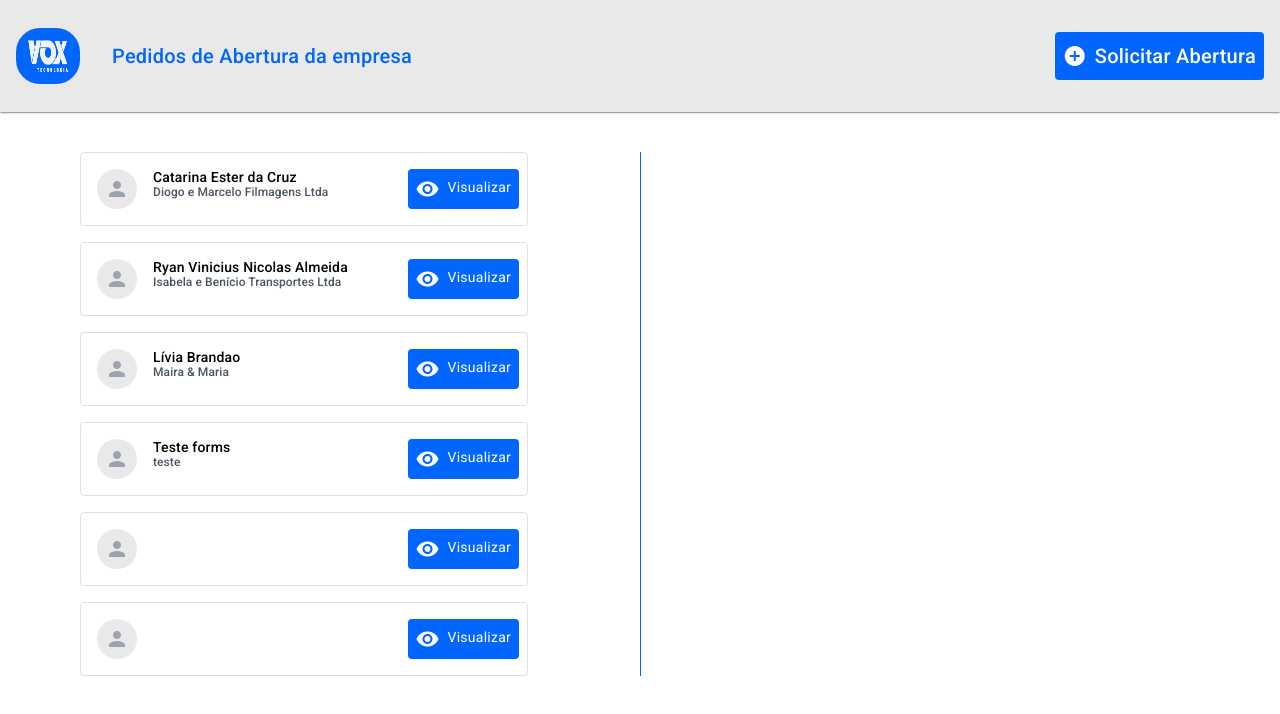
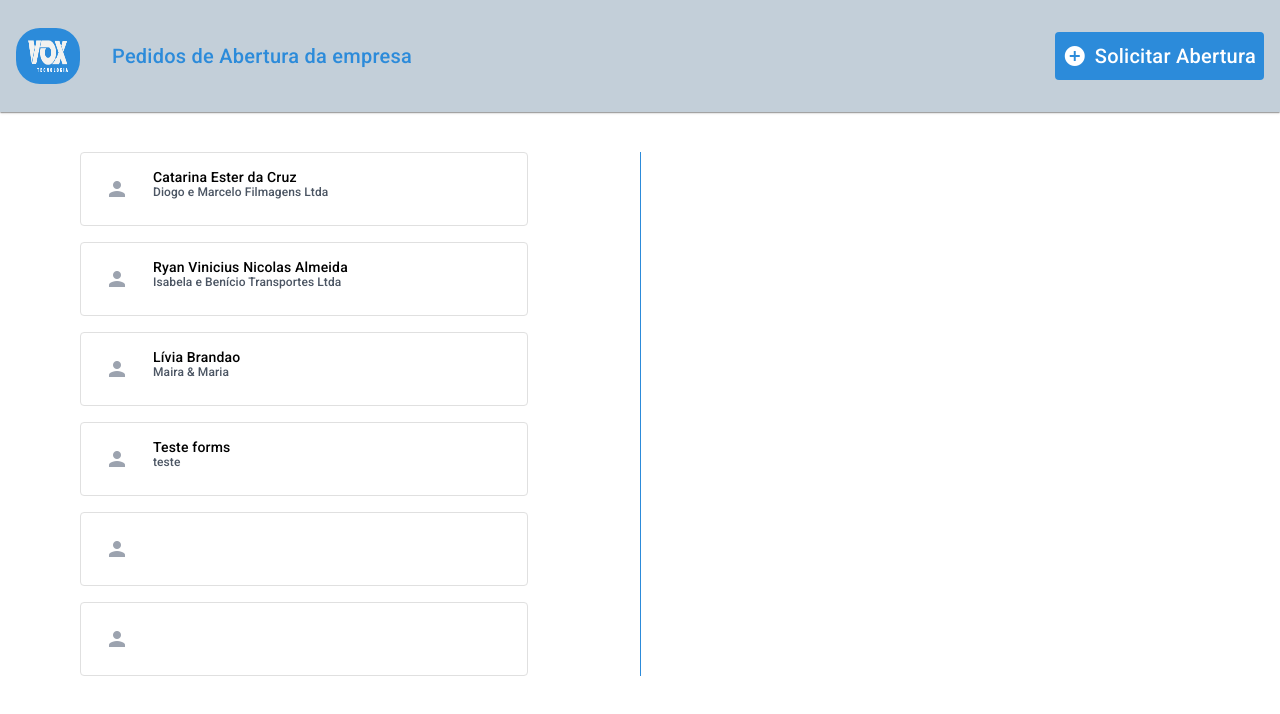
Before and after one commit to livbrandao/vox-aberturaEmpresas, an Angular app: page / in a window 1280 px wide. Shown: the top 714 px of the page. Built offline with nearby package versions, Linux system fonts and the light colour scheme; data requests are answered from the project's data file.

Commit message:
colors adjust

```diff
--- a/src/app/components/header/header.component.html
+++ b/src/app/components/header/header.component.html
@@ -1,12 +1,14 @@
-<mat-toolbar class="bg-tertiary flex justify-between h-28 mat-elevation-z1">
+<mat-toolbar
+  class="bg-secondary-dark flex justify-between h-28 mat-elevation-z1"
+>
   <div class="flex items-center">
-    <a href="/" class="mr-8 bg-primary rounded-3xl p-3">
+    <a href="/" class="mr-8 bg-primary-light rounded-3xl p-3">
       <img src="assets/img/vox-tecnologia.png" alt="logo" class="w-10 h-8" />
     </a>
-    <span class="m-0 text-primary">{{ title }}</span>
+    <span class="m-0 text-primary-light">{{ title }}</span>
   </div>
   <button
-    class="bg-primary text-white rounded p-2 flex items-center"
+    class="bg-primary-light text-tertiary-light rounded p-2 flex items-center"
     mat-raised-button
     (click)="navigateToNewCompanies()"
     *ngIf="exibirBotao"
--- a/src/app/pages/empresa/empresa-lista/empresa-lista.component.html
+++ b/src/app/pages/empresa/empresa-lista/empresa-lista.component.html
@@ -8,7 +8,7 @@
       ></app-card>
     </div>
   </div>
-  <div class="border-l border-primary w-[50%]">
+  <div class="border-l border-primary-light w-[50%]">
     <app-detail-card
       *ngIf="selectedDetail"
       [title]="selectedDetail?.title ?? ''"
--- a/src/app/shared/detail-card/detail-card.component.html
+++ b/src/app/shared/detail-card/detail-card.component.html
@@ -4,7 +4,4 @@
   <mat-card-subtitle class="text-xs text-gray-600">{{
     subtitle
   }}</mat-card-subtitle>
-  <!-- <mat-card-content>
-    <p>{{ content }}</p>
-  </mat-card-content> -->
 </mat-card>
--- a/tailwind.config.js
+++ b/tailwind.config.js
@@ -4,9 +4,21 @@ module.exports = {
   theme: {
     extend: {
       colors: {
-        primary: "#06F",
-        secondary: "#002e69",
-        tertiary: "#e9e9e9",
+        primary: {
+          light: "#2c8bda",
+          medium: "#002e69",
+          dark: "#3b4a55",
+        },
+        secondary: {
+          light: "#95c3ec",
+          medium: "#77aba2",
+          dark: "#c3cfd9",
+        },
+        tertiary: {
+          light: "#ffffff",
+          medium: "#c3cfd9",
+          dark: "#384651",
+        },
       },
     },
   },
```
